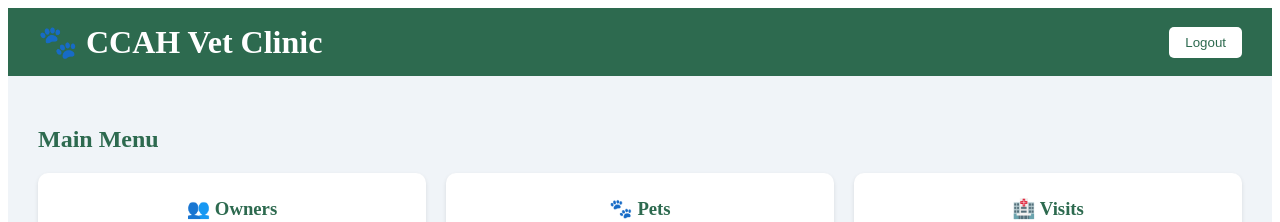
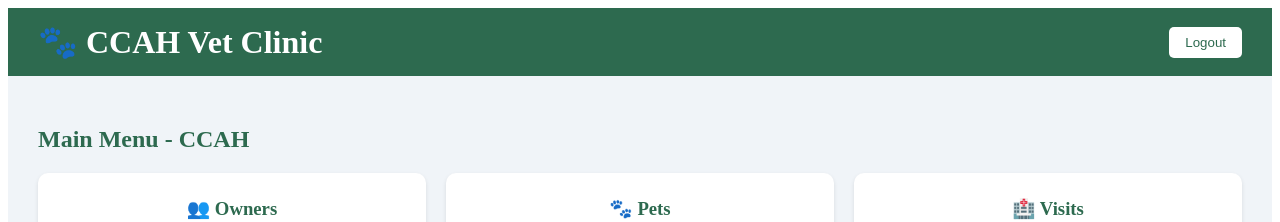
Before and after one commit to pongpao8-rgb/vet-clinic, a Next.js app: page /dashboard in a window 1280 px wide. Shown: the top 222 px of the page. Built offline with nearby package versions, Linux system fonts and the light colour scheme.

Commit message:
Update page.js

```diff
--- a/app/dashboard/page.js
+++ b/app/dashboard/page.js
@@ -27,7 +27,7 @@ export default function Dashboard() {
       </div>
 
       <div style={{padding: '30px'}}>
-        <h2 style={{color: '#2d6a4f'}}>Main Menu</h2>
+        <h2 style={{color: '#2d6a4f'}}>Main Menu - CCAH</h2>
         <div style={{
           display: 'grid',
           gridTemplateColumns: 'repeat(3, 1fr)',
```
